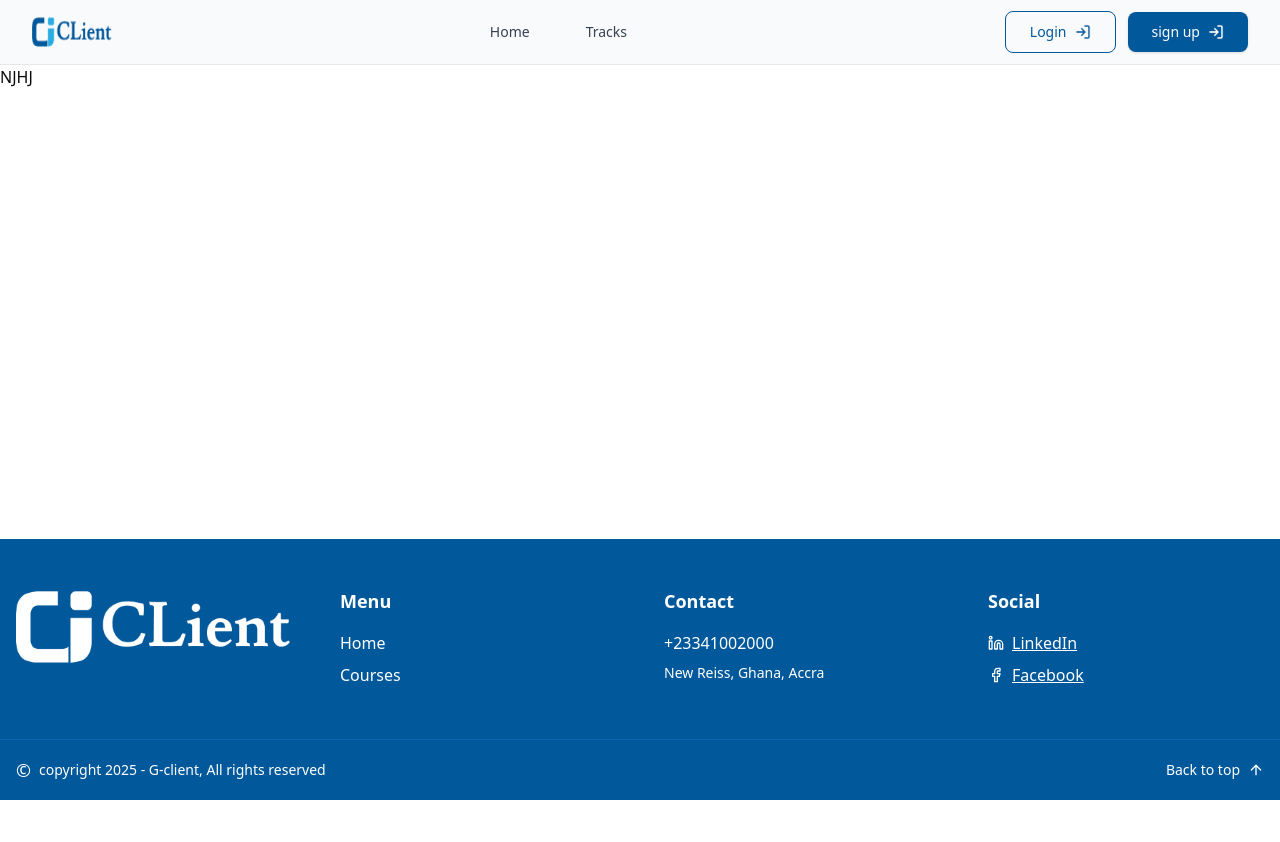
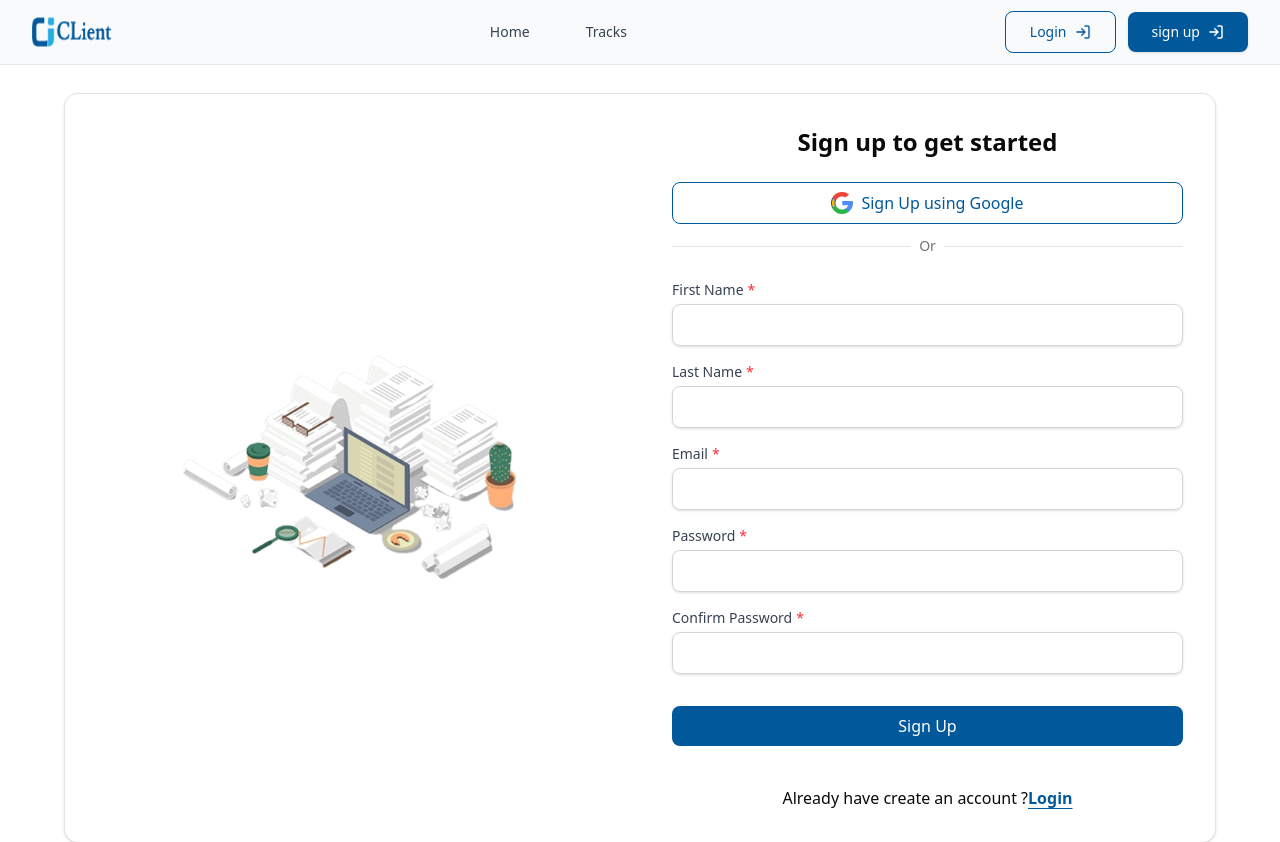
Before and after one commit to OhemaaCindy/learner-e-learning-application, a React (Vite) app: page /register in a window 1280 px wide. Shown: the top 842 px of the page. Before the commit the page ends 800 px from the top, so only its background shows below. Built offline with nearby package versions, Linux system fonts and the light colour scheme.

Commit message:
implemented the signUp page design

```diff
--- a/src/components/navbar.tsx
+++ b/src/components/navbar.tsx
@@ -23,6 +23,9 @@ const Navbar: React.FC = () => {
 
   const handleLogin = () => {
     navigate("/login");
+  };
+  const handleRegister = () => {
+    navigate("/register");
   };
 
   return (
@@ -54,7 +57,10 @@ const Navbar: React.FC = () => {
               <span>Login</span>
               <img src="/blue-arrow.png" alt="arrow" className="h-4 w-4" />
             </button>
-            <button className="flex items-center space-x-2 bg-[#01589A] text-white hover:bg-[#015777] px-6 py-2.5 rounded-md text-sm font-medium transition-all duration-200 shadow-sm cursor-pointer">
+            <button
+              className="flex items-center space-x-2 bg-[#01589A] text-white hover:bg-[#015777] px-6 py-2.5 rounded-md text-sm font-medium transition-all duration-200 shadow-sm cursor-pointer"
+              onClick={handleRegister}
+            >
               <span>sign up</span>
               <img
                 src="/white-arrow.png"
--- a/src/components/register-form.tsx
+++ b/src/components/register-form.tsx
@@ -0,0 +1,139 @@
+import { cn } from "@/lib/utils";
+import { Button } from "@/components/ui/button";
+import { Card, CardContent } from "@/components/ui/card";
+import { InputField } from "./inputs";
+import { useForm } from "react-hook-form";
+import { zodResolver } from "./../../node_modules/@hookform/resolvers/zod/src/zod";
+import { Link } from "react-router";
+
+export function RegisterForm({
+  className,
+  ...props
+}: React.ComponentProps<"div">) {
+  const {
+    register,
+    // handleSubmit,
+    formState: { errors, isSubmitting },
+    // reset,
+  } = useForm({
+    resolver: zodResolver,
+  });
+
+  return (
+    <div
+      className={cn(
+        "flex flex-col gap-6 max-w-6xl mx-auto mt-7 mb-7",
+        className
+      )}
+      {...props}
+    >
+      <Card className="overflow-hidden p-0">
+        <CardContent className="grid p-0 md:grid-cols-2">
+          <div className="flex justify-center items-center">
+            <img
+              src="/Ellipse.png"
+              alt="Image"
+              className="h-90 w-90 object-cover hidden md:block"
+            />
+          </div>
+
+          <form className="p-6 md:p-8">
+            <div className="flex flex-col gap-6">
+              <div className="flex flex-col items-center text-center">
+                <h1 className="text-2xl font-bold w-80">
+                  Sign up to get started
+                </h1>
+              </div>
+              <div className="grid gap-3">
+                <div className=" rounded-lg">
+                  <Button
+                    type="submit"
+                    disabled={isSubmitting}
+                    variant="secondary"
+                    className=" cursor-pointer w-full p-4 border-1 border-[#01589A]"
+                  >
+                    {/* {isSubmitting ? "Logging in..." : "Log in using Google"} */}
+                    <div className="flex items-center justify-center gap-2">
+                      <img src="/Google.png" />
+                      Sign Up using Google
+                    </div>
+                  </Button>
+                </div>
+                <div className="after:border-border relative text-center text-sm after:absolute after:inset-0 after:top-1/2 after:z-0 after:flex after:items-center after:border-t">
+                  <span className="bg-card text-muted-foreground relative z-10 px-2">
+                    Or
+                  </span>
+                </div>
+              </div>
+              <form>
+                <InputField
+                  label="First Name"
+                  name="email"
+                  type="email"
+                  register={register}
+                  error={errors.email?.message}
+                  required
+                />
+
+                <InputField
+                  label="Last Name"
+                  name="email"
+                  type="email"
+                  register={register}
+                  error={errors.email?.message}
+                  required
+                />
+                <InputField
+                  label="Email"
+                  name="email"
+                  type="email"
+                  register={register}
+                  error={errors.email?.message}
+                  required
+                />
+
+                <InputField
+                  label="Password"
+                  name="email"
+                  type="email"
+                  register={register}
+                  error={errors.email?.message}
+                  required
+                />
+
+                <InputField
+                  label="Confirm Password"
+                  name="email"
+                  type="email"
+                  register={register}
+                  error={errors.email?.message}
+                  required
+                />
+
+                <div className="pt-4">
+                  <Button
+                    type="submit"
+                    disabled={isSubmitting}
+                    className="mb-4 cursor-pointer w-full p-4"
+                  >
+                    {isSubmitting ? "Signing Up..." : "Sign Up"}
+                  </Button>
+                </div>
+              </form>
+
+              <div className="text-center text-md">
+                Already have create an account ?
+                <a
+                  href="/login"
+                  className="underline underline-offset-4 text-[#01589A] font-semibold"
+                >
+                  Login
+                </a>
+              </div>
+            </div>
+          </form>
+        </CardContent>
+      </Card>
+    </div>
+  );
+}
--- a/src/pages/signUp-page.tsx
+++ b/src/pages/signUp-page.tsx
@@ -1,5 +1,7 @@
+import { RegisterForm } from "@/components/register-form";
+
 const SignUpPage = () => {
-  return <div>NJHJ</div>;
+  return <RegisterForm />;
 };
 
 export default SignUpPage;
```
